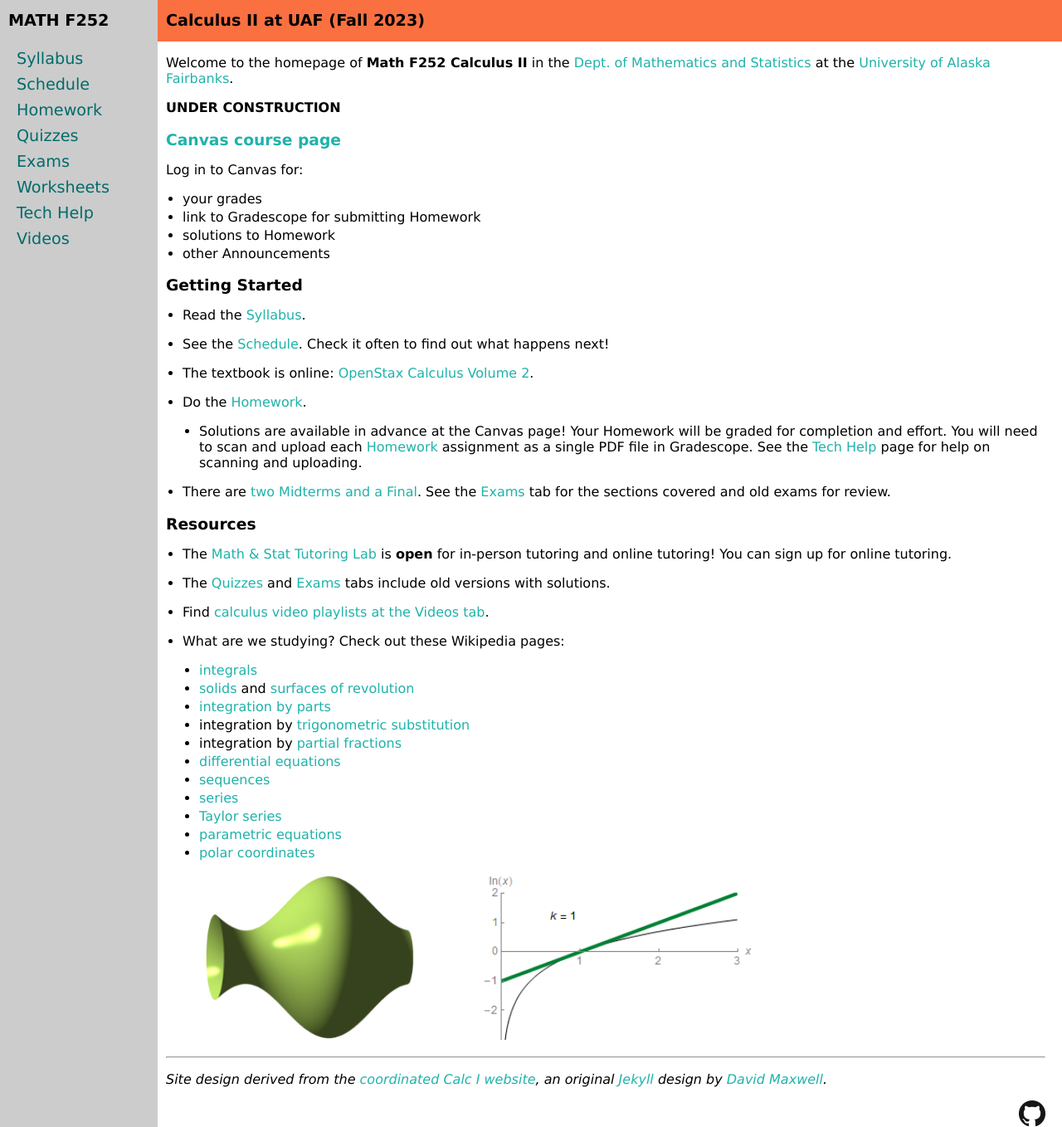
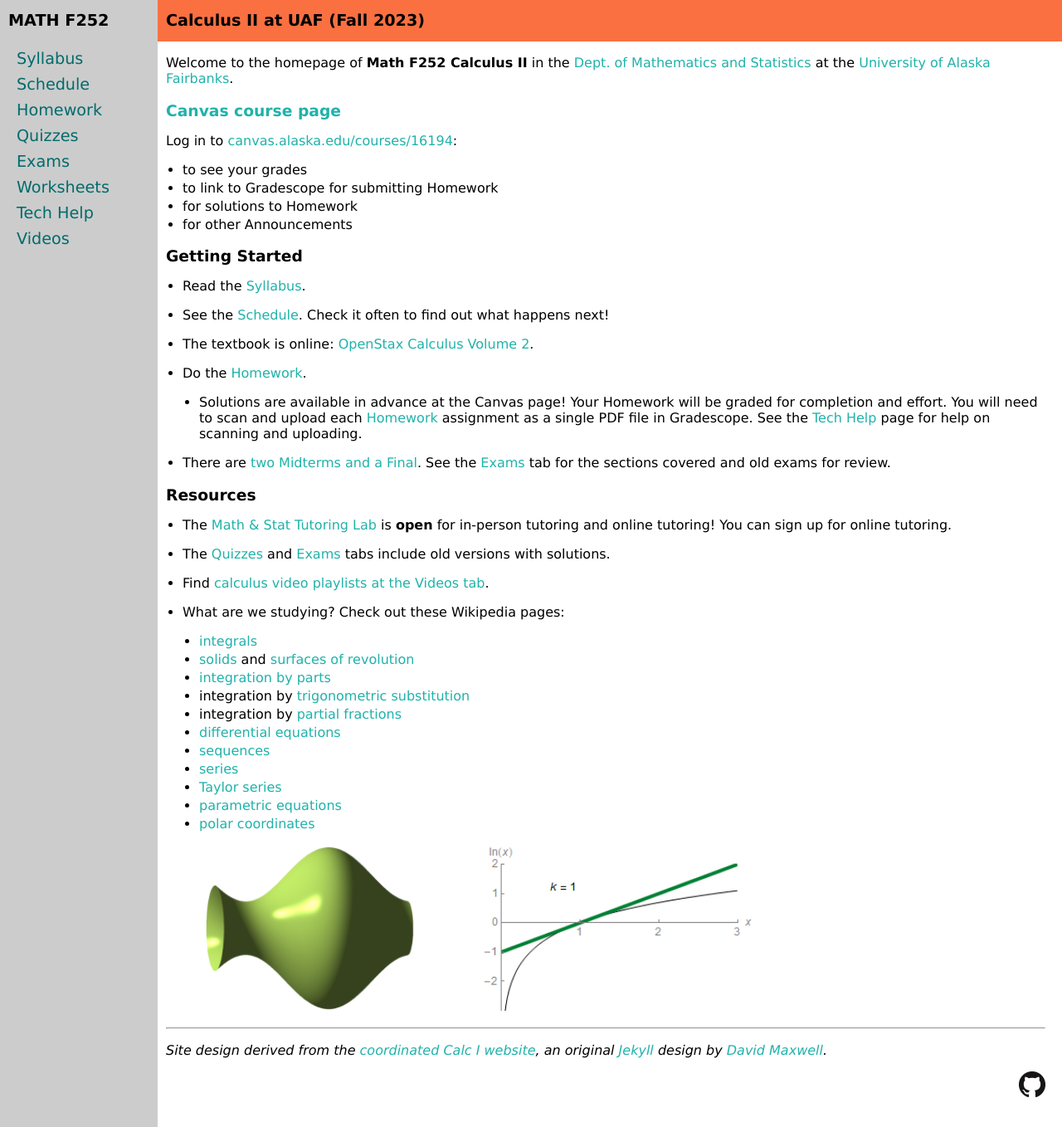
Before and after one commit to uaf-math/calc2, a Jekyll site: the page built from index.md, in a window 1280 px wide and 1358 px high. Shown: the whole window at 83% size. Built offline with Jekyll 4.4.1, drawn with Linux system fonts in a browser that asks for light colours.

Commit message:
remove under construction warning

```diff
--- a/index.md
+++ b/index.md
@@ -5,16 +5,14 @@ title: Math F252 Calculus II at UAF
 
 Welcome to the homepage of **Math F252 Calculus II** in the [Dept. of Mathematics and Statistics](http://www.uaf.edu/dms/) at the [University of Alaska Fairbanks](http://www.uaf.edu/).
 
-**UNDER CONSTRUCTION**
-
 ### [Canvas course page](https://canvas.alaska.edu/courses/16194)
 
-Log in to Canvas for:
+Log in to [canvas.alaska.edu/courses/16194](https://canvas.alaska.edu/courses/16194):
 
-  * your grades
-  * link to Gradescope for submitting Homework
-  * solutions to Homework
-  * other Announcements
+  * to see your grades
+  * to link to Gradescope for submitting Homework
+  * for solutions to Homework
+  * for other Announcements
 
 ### Getting Started
 
```
